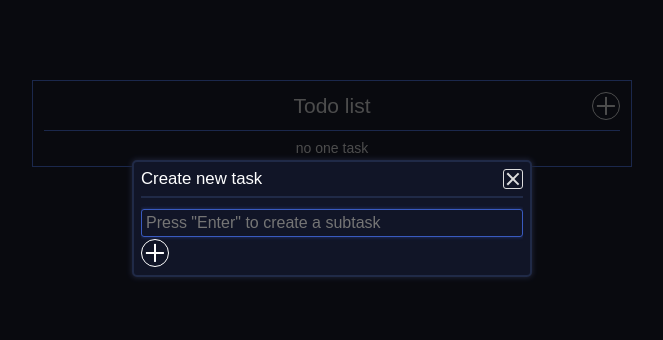
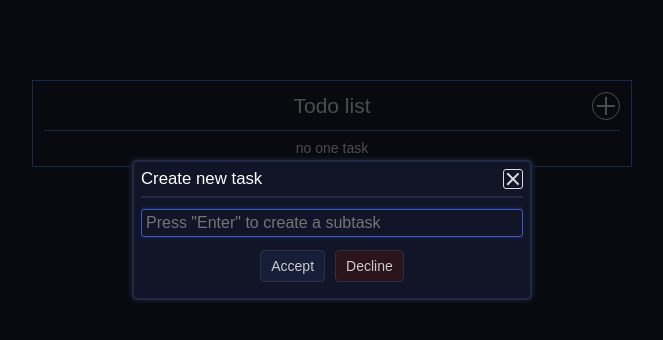
Before and after one commit to Urfeen/todo-lilst, a React (Create React App) app: page / in a window 1280 px wide. Both pictures are taken after a click on the button 913 px from the left and 106 px from the top of the page. Shown: the top 340 px of the page, without its empty margins (308-971 px from the left). Built offline with nearby package versions, Linux system fonts and the light colour scheme.

Commit message:
feat: confirm component

```diff
--- a/src/components/AddButton/AddButton.jsx
+++ b/src/components/AddButton/AddButton.jsx
@@ -32,7 +32,7 @@ const StyledAddButton = styled.button`
 const AddButton = ({ type, className, size, onClick: action }) => {
   return (
     <StyledAddButton
-      type={type && "submit"}
+      type={type || "submit"}
       className={className ? className : ""}
       size={size ? size : "2rem"}
       onClick={typeof action === "function" ? action : null}
--- /dev/null
+++ b/src/components/Confirm/Confirm.jsx
@@ -0,0 +1,71 @@
+import React from "react";
+import styled from "styled-components";
+
+const StyledConfirm = styled.div`
+  display: flex;
+  align-items: center;
+  justify-content: center;
+  gap: 10px;
+  margin: 0px 0px 0.6rem 0px;
+  button {
+    padding: 7px 10px;
+    border: 1px #2b3044 solid;
+    border-radius: 4px;
+
+    font-size: 1rem;
+    color: #ccc;
+
+    transition: background-color 0.2s ease, border 0.2s ease, color 0.2s ease;
+  }
+  .confirm-accept {
+    background-color: #1b274b87;
+  }
+  .confirm-decline {
+    background-color: #5a14075c;
+  }
+
+  .confirm-accept:focus,
+  .confirm-accept:hover {
+    border: 1px #395ac0 solid;
+    box-shadow: 0px 0px 3px 1px #395ac050;
+    color: #ffffff;
+    background-color: #1b2e6686;
+  }
+  .confirm-decline:focus,
+  .confirm-decline:hover {
+    border: 1px #c51e00ab solid;
+    box-shadow: 0px 0px 3px 1px #681507;
+    color: #ffffff;
+    background-color: #7215045c;
+  }
+`;
+
+const Confirm = ({
+  type,
+  className,
+  onAccept,
+  onDecline,
+  acceptText,
+  declineText,
+}) => {
+  return (
+    <StyledConfirm className={className ? className : ""}>
+      <button
+        onClick={typeof onAccept === "function" ? onAccept : null}
+        type={type || "submit"}
+        className="confirm-accept"
+      >
+        {acceptText ?? "Accept"}
+      </button>
+      <button
+        onClick={typeof onDecline === "function" ? onDecline : null}
+        type={type || "submit"}
+        className="confirm-decline"
+      >
+        {declineText ?? "Decline"}
+      </button>
+    </StyledConfirm>
+  );
+};
+
+export default Confirm;
--- a/src/components/DeleteButton/DeleteButton.jsx
+++ b/src/components/DeleteButton/DeleteButton.jsx
@@ -41,7 +41,7 @@ const DeleteButton = ({ text, onClick: action }) => {
           </svg>
         </div>
       </div>
-      <span>{text && ""}</span>
+      <span>{text || ""}</span>
     </button>
   );
 };
--- a/src/components/TasksList/TasksList.jsx
+++ b/src/components/TasksList/TasksList.jsx
@@ -12,7 +12,8 @@ const TasksList = ({ tasks, changeTaskStatusHandler, deleteTaskHandler }) => {
           done={task.done}
           index={index}
           creationDate={task.creationDate}
-          taskText={task.taskText}
+          taskText={task.subTextareaText}
+          subtasks={task.subTextareas}
           changeTaskStatusHandler={changeTaskStatusHandler}
           deleteTaskHandler={deleteTaskHandler}
         />
--- a/src/components/TextareaWithSubTextarea/TextareaWithSubTextarea.css.js
+++ b/src/components/TextareaWithSubTextarea/TextareaWithSubTextarea.css.js
@@ -1,7 +1,7 @@
 import styled from "styled-components";
 
 const StyledTextareaWithSubTextarea = styled.div`
-  margin: 0.8rem 0px 0px 0px;
+  margin: 0.8rem 0px 0.8rem 0px;
   textarea {
     width: 100%;
     resize: none;
--- a/src/components/TextareaWithSubTextarea/TextareaWithSubTextarea.jsx
+++ b/src/components/TextareaWithSubTextarea/TextareaWithSubTextarea.jsx
@@ -9,7 +9,6 @@ const TextareaWithSubTextarea = ({
   placeholder,
   subPlaceholder,
   showLines,
-  errors,
 }) => {
   const [data, setData] = useState({ textareaText: "", subTextareas: [] });
   const [heightOfEachSubtask, setHeightOfEachSubtask] = useState([]);
@@ -59,7 +58,7 @@ const TextareaWithSubTextarea = ({
       setData((prevValue) => {
         const prevSubTextareasCopy = prevValue.subTextareas.slice();
         const newSubTextareas = prevSubTextareasCopy.filter(
-          (subTextarea, index) => index !== subTextareaIndex
+          (_, index) => index !== subTextareaIndex
         );
         return { ...prevValue, subTextareas: newSubTextareas };
       });
@@ -126,9 +125,6 @@ const TextareaWithSubTextarea = ({
     return { cx, cy, r };
   };
 
-  useEffect(() => {
-    console.log(errors);
-  }, [errors]);
   useEffect(() => {
     const newHeightOfEachSubtask = data.subTextareas.map((subTextarea) => {
       return subTextarea.tag.offsetHeight + 2;
--- a/src/components/TodoList.jsx
+++ b/src/components/TodoList.jsx
@@ -3,42 +3,64 @@ import TasksList from "./TasksList/TasksList.jsx";
 import "./TodoList.scss";
 import Modal from "./Modal/Modal.jsx";
 import TextareaWithSubTextarea from "./TextareaWithSubTextarea/TextareaWithSubTextarea.jsx";
-import AddButton from "../components/AddButton/AddButton.jsx";
+import { nanoid } from "nanoid";
+import styled from "styled-components";
+import AddButton from "./AddButton/AddButton.jsx";
+import Confirm from "./Confirm/Confirm.jsx";
+
+const StyledEmptyFieldMessage = styled.div`
+  padding: 5px;
+`;
 
 const TodoList = () => {
   const [tasks, setTasks] = useState([]);
   const [textareaData, setTextareaData] = useState();
-  const [textareaErrors, setTextareaErrors] = useState(null);
+  const [emptyFieldMessage, setEmptyFieldMessage] = useState(null);
 
   const [isModalOpen, setIsModalOpen] = useState(false);
 
   const toggleModalHandler = () => {
     setIsModalOpen(!isModalOpen);
   };
-  const checkTextAreaFields = () => {
-    const errors = {};
-    if (!textareaData.textareaText.trim()) errors.textAreaError = true;
-    else errors.textAreaError = false;
 
-    errors.subTextareasError = textareaData.subTextareas.map((subTextarea) => {
-      return !subTextarea.subTextareaText;
+  const isTextareaHasEmptyFields = () => {
+    if (!textareaData.textareaText.trim()) return true;
+
+    const emptySubTextarea = textareaData.subTextareas.find((subTextarea) => {
+      return !subTextarea.subTextareaText.trim();
     });
 
-    if (errors.textAreaError || errors.subTextareasError.find((flag) => flag)) {
-      setTextareaErrors(errors);
-    }
+    if (emptySubTextarea) return true;
+
+    return false;
   };
+
   const addTaskHandler = (event) => {
     event.preventDefault();
-    checkTextAreaFields();
-    // if(textareaData.textareaText.trim())
-    // console.log(textareaData);
-    // w: { text: "", id: nanoid(), subtasks: [] }
-    // const newTask = {
-    //   ...tasks,
-    //   creationDate: Date.now(),
-    // };
 
+    if (isTextareaHasEmptyFields()) {
+      const message = "You must fill in all empty fields";
+      setEmptyFieldMessage(message);
+      return;
+    }
+
+    if (emptyFieldMessage) setEmptyFieldMessage(null);
+
+    const newTask = {
+      id: nanoid(),
+      done: false,
+      tag: textareaData.tag,
+      text: textareaData.textareaText,
+      subTasks: textareaData.subTextareas.map((task) => ({
+        text: task.subTextareaText,
+        id: task.id,
+        tag: task.tag,
+        done: false,
+      })),
+      creationDate: Date.now(),
+    };
+
+    console.log(newTask);
     // setTasks((prevState) => {
     //   const arrCopy = [...prevState];
     //   arrCopy.unshift(newTask);
@@ -96,10 +118,14 @@ const TodoList = () => {
                 subPlaceholder="Type something here..."
                 showLines={true}
                 onChangeGetData={setTextareaData}
-                errors={textareaErrors}
               />
-              <AddButton />
+              <Confirm />
             </form>
+            {emptyFieldMessage && (
+              <StyledEmptyFieldMessage>
+                {emptyFieldMessage}
+              </StyledEmptyFieldMessage>
+            )}
           </Modal>
         )}
       </header>
```
